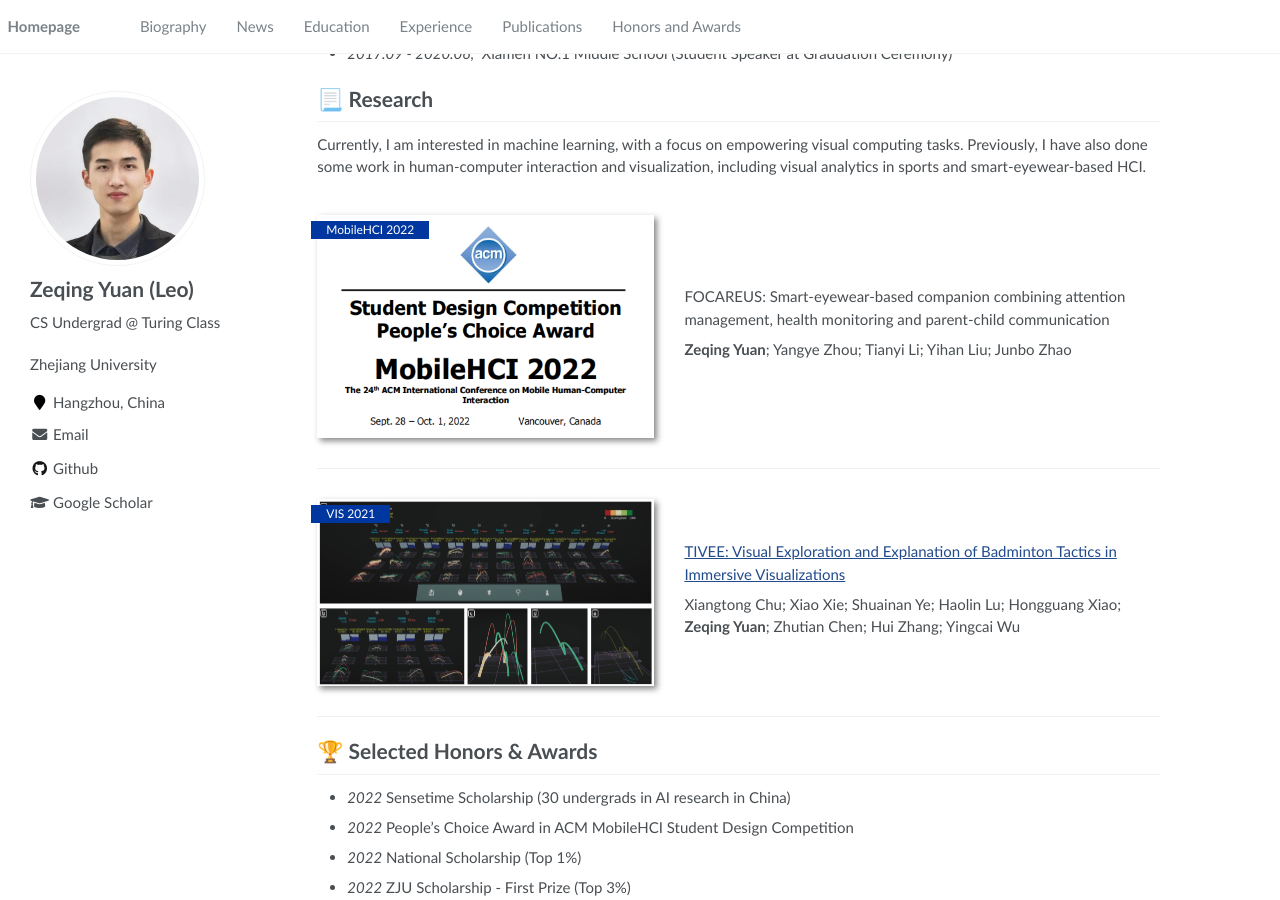
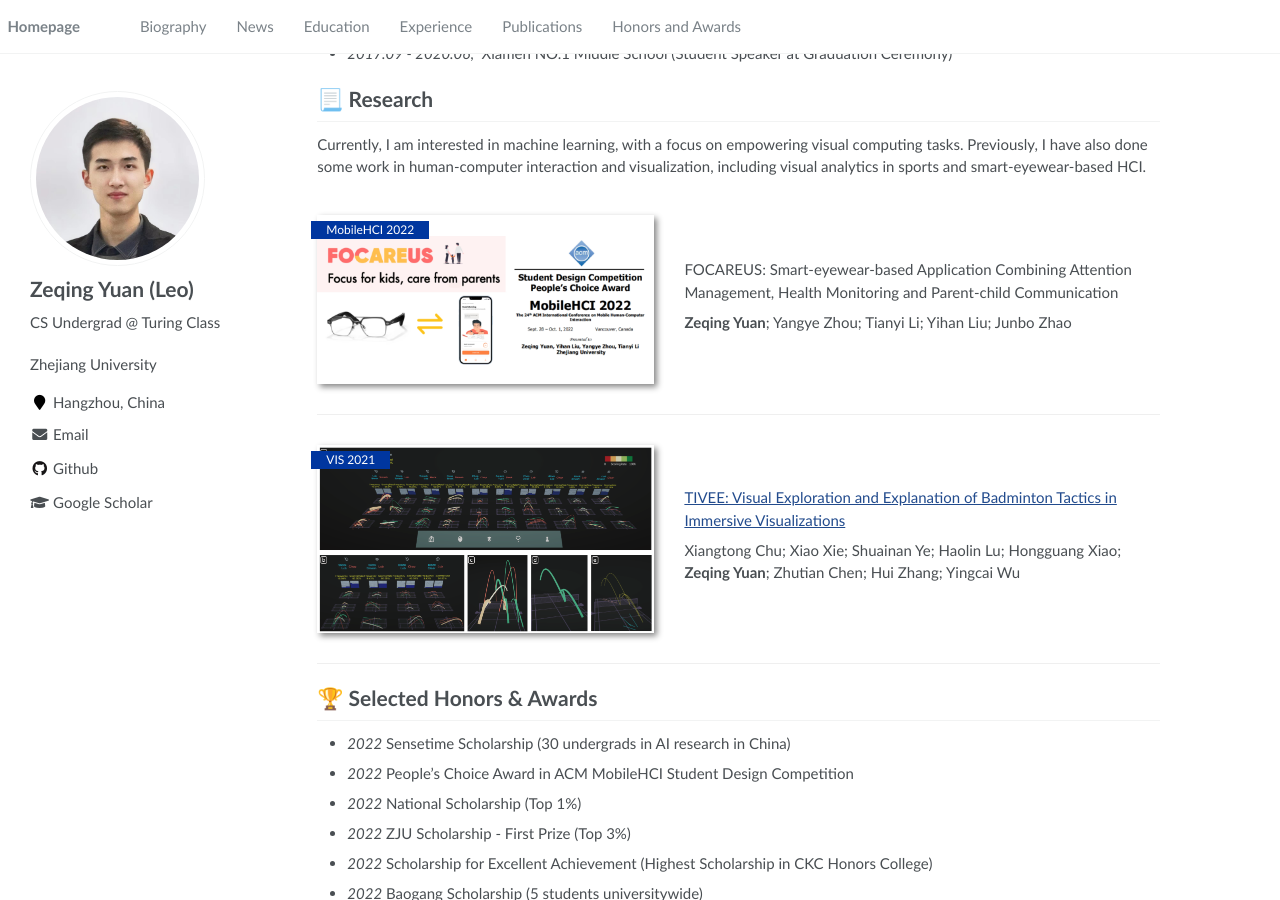
Before and after one commit to LeoYuan0111/LeoYuan0111.github.io, a Jekyll site: the page built from _pages/about.md, in a window 1280 px wide and 900 px high, scrolled down 488 px. Built offline with Jekyll 4.4.1, drawn with Linux system fonts in a browser that asks for light colours; comment, search, counter and statistics services are not loaded.

Commit message:
research

```diff
--- a/_pages/about.md
+++ b/_pages/about.md
@@ -33,10 +33,10 @@ I am also a badminton provincial champion certified as National First-Class Athl
 # 📃 Research
 Currently, I am interested in machine learning, with a focus on empowering visual computing tasks. Previously, I have also done some work in human-computer interaction and visualization, including visual analytics in sports and smart-eyewear-based HCI.
 
-<div class='paper-box'><div class='paper-box-image'><div><div class="badge">MobileHCI 2022</div><img src='images/award.png' alt="sym" width="100%"></div></div>
+<div class='paper-box'><div class='paper-box-image'><div><div class="badge">MobileHCI 2022</div><img src='images/MobileHCI.jpg' alt="sym" width="100%"></div></div>
 <div class='paper-box-text' markdown="1">
 
-FOCAREUS: Smart-eyewear-based companion combining attention management, health monitoring and parent-child communication
+FOCAREUS: Smart-eyewear-based Application Combining Attention Management, Health Monitoring and Parent-child Communication
 
 **Zeqing Yuan**; Yangye Zhou; Tianyi Li; Yihan Liu; Junbo Zhao
 </div></div>
```
Also changed, not shown: images/1725e626696cf18c0bc177aaca363aa.jpg (added), images/MobileHCI.jpg (added), images/award.png (deleted).
